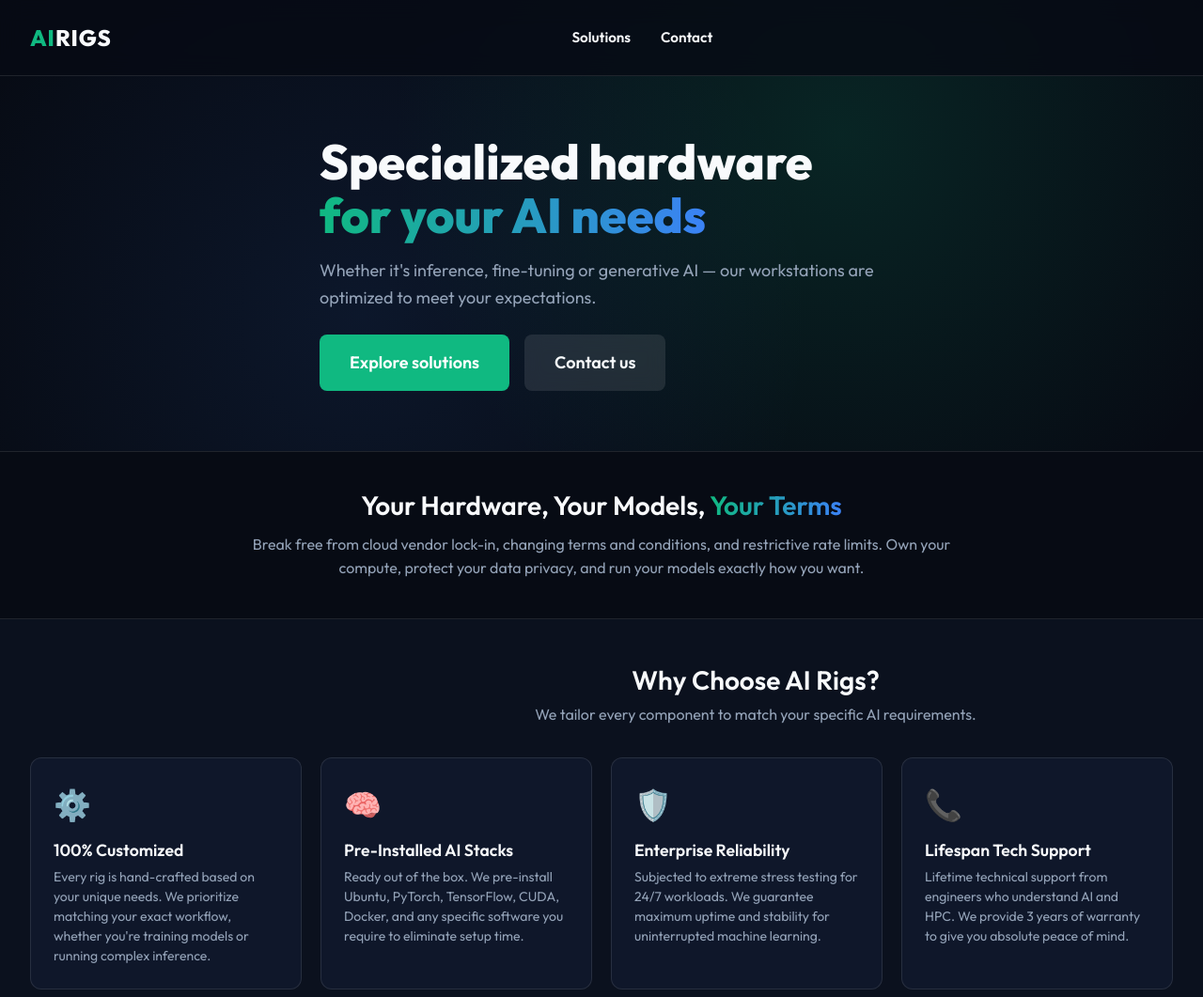
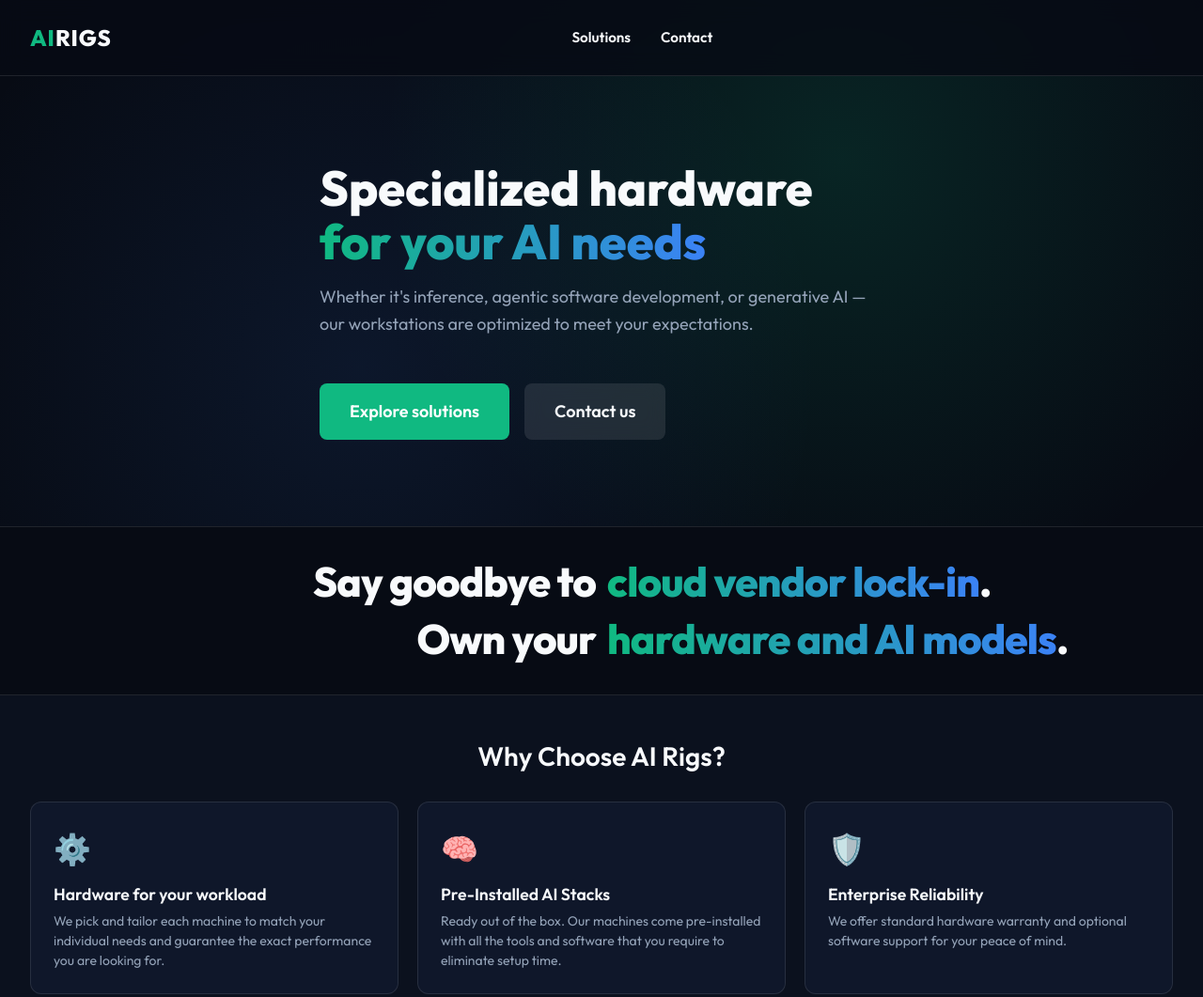
Before and after one commit to AI-Rigs/ai-rigs-website, a website built with Vite: page index.html in a window 1280 px wide. Shown: the top 1061 px of the page at 94% size. Built offline with nearby package versions, Linux system fonts and the light colour scheme.

Commit message:
refactor: implement animated banner, update product catalog layout, and refine site-wide messaging

```diff
--- a/index.html
+++ b/index.html
@@ -45,7 +45,7 @@
     <div class="container hero-content">
       <h1 class="hero-title">Specialized hardware<br><span class="highlight">for your AI needs</span></h1>
       <p class="hero-subtitle">
-        Whether it's inference, fine-tuning or generative AI — our workstations are optimized to
+        Whether it's inference, agentic software development, or generative AI — our workstations are optimized to
         meet your expectations.
       </p>
       <div class="hero-cta">
@@ -58,11 +58,16 @@
   <!-- Cloud Vs Local Banner -->
   <section class="banner-section">
     <div class="container text-center">
-      <h2>Your Hardware, Your Models, <span class="highlight">Your Terms</span></h2>
-      <p class="banner-text">
-        Break free from cloud vendor lock-in, changing terms and conditions, and restrictive rate limits. Own your
-        compute, protect your data privacy, and run your models exactly how you want.
-      </p>
+      <div class="banner-content-animated">
+        <h2 class="banner-sentence">
+          <span class="prefix">Say goodbye to</span>
+          <span class="dynamic-wrap"><span id="banner-x" class="dynamic-word"></span>.</span>
+        </h2>
+        <h2 class="banner-sentence">
+          <span class="prefix">Own your</span>
+          <span class="dynamic-wrap"><span id="banner-y" class="dynamic-word"></span>.</span>
+        </h2>
+      </div>
     </div>
   </section>
 
@@ -71,32 +76,26 @@
     <div class="container">
       <div class="section-heading text-center">
         <h2>Why Choose AI Rigs?</h2>
-        <p>We tailor every component to match your specific AI requirements.</p>
       </div>
       <div class="features-grid">
         <div class="feature-card">
           <div class="feature-icon">⚙️</div>
-          <h3>100% Customized</h3>
-          <p>Every rig is hand-crafted based on your unique needs. We prioritize matching your exact workflow, whether
-            you're training models or running complex inference.</p>
+          <h3>Hardware for your workload</h3>
+          <p>We pick and tailor each machine to match your individual needs and guarantee the exact performance you
+            are looking for.
+          </p>
         </div>
         <div class="feature-card">
           <div class="feature-icon">🧠</div>
           <h3>Pre-Installed AI Stacks</h3>
-          <p>Ready out of the box. We pre-install Ubuntu, PyTorch, TensorFlow, CUDA, Docker, and any specific software
-            you require to eliminate setup time.</p>
+          <p>Ready out of the box. Our machines come pre-installed with all the tools and software that you require to
+            eliminate setup time.
+          </p>
         </div>
         <div class="feature-card">
           <div class="feature-icon">🛡️</div>
           <h3>Enterprise Reliability</h3>
-          <p>Subjected to extreme stress testing for 24/7 workloads. We guarantee maximum uptime and stability for
-            uninterrupted machine learning.</p>
-        </div>
-        <div class="feature-card">
-          <div class="feature-icon">📞</div>
-          <h3>Lifespan Tech Support</h3>
-          <p>Lifetime technical support from engineers who understand AI and HPC. We provide 3 years of warranty to give
-            you absolute peace of mind.</p>
+          <p>We offer standard hardware warranty and optional software support for your peace of mind.</p>
         </div>
       </div>
     </div>
@@ -107,7 +106,7 @@
     <div class="container footer-grid">
       <div class="footer-brand">
         <a href="#" class="logo"><span>AI</span>RIGS</a>
-        <p>Precision-engineered AI workstations for the world's most demanding workloads.</p>
+        <p>Tailored AI workstations for small and medium businesses.</p>
       </div>
       <div class="footer-links">
         <h4>Products</h4>
--- a/main.js
+++ b/main.js
@@ -258,4 +258,97 @@ document.addEventListener('DOMContentLoaded', () => {
     // Initial sort
     applyFiltersAndSort();
   }
+
+  // --- Banner Word Animation ---
+  const bannerX = document.getElementById('banner-x');
+  const bannerY = document.getElementById('banner-y');
+
+  if (bannerX && bannerY) {
+    const xValues = [
+      "cloud vendor lock-in",
+      "changing terms and conditions",
+      "shrinking rate limits"
+    ];
+    const yValues = [
+      "hardware and AI models",
+      "intellectual property",
+      "financial certainty",
+      "digital privacy"
+    ];
+
+    let xIndex = 0;
+    let yIndex = 0;
+
+    // Set initial values instantly
+    bannerX.textContent = xValues[xIndex];
+    bannerY.textContent = yValues[yIndex];
+
+    function nextX() {
+      bannerX.classList.add('switching');
+      setTimeout(() => {
+        xIndex = (xIndex + 1) % xValues.length;
+        bannerX.textContent = xValues[xIndex];
+        bannerX.classList.remove('switching');
+      }, 400);
+    }
+
+    function nextY() {
+      bannerY.classList.add('switching');
+      setTimeout(() => {
+        yIndex = (yIndex + 1) % yValues.length;
+        bannerY.textContent = yValues[yIndex];
+        bannerY.classList.remove('switching');
+      }, 400);
+    }
+
+    function getRandomInt(min, max) {
+      return Math.floor(Math.random() * (max - min + 1)) + min;
+    }
+
+    let lastTransitionTime = 0;
+    const minGap = 2500;
+
+    function nextXWithCoordination() {
+      const now = Date.now();
+      if (now - lastTransitionTime < minGap) {
+        // If too close, wait a bit and try again
+        setTimeout(nextXWithCoordination, 1000);
+        return;
+      }
+      nextX();
+      lastTransitionTime = Date.now();
+    }
+
+    function nextYWithCoordination() {
+      const now = Date.now();
+      if (now - lastTransitionTime < minGap) {
+        // If too close, wait a bit and try again
+        setTimeout(nextYWithCoordination, 1000);
+        return;
+      }
+      nextY();
+      lastTransitionTime = Date.now();
+    }
+
+    function scheduleX() {
+      const delay = getRandomInt(7000, 8000);
+      setTimeout(() => {
+        nextXWithCoordination();
+        scheduleX();
+      }, delay);
+    }
+
+    function scheduleY() {
+      const delay = getRandomInt(7000, 9500);
+      setTimeout(() => {
+        nextYWithCoordination();
+        scheduleY();
+      }, delay);
+    }
+
+    // Start the randomized cycles
+    scheduleX();
+    // Offset Y's first run slightly to ensure they don't start together
+    setTimeout(scheduleY, 2000);
+  }
 });
--- a/style.css
+++ b/style.css
@@ -75,8 +75,6 @@ h4 {
 
 .btn-primary:hover {
   background: var(--accent-primary-hover);
-  transform: translateY(-2px);
-  box-shadow: 0 4px 12px rgba(16, 185, 129, 0.3);
 }
 
 .btn-secondary {
@@ -87,7 +85,6 @@ h4 {
 
 .btn-secondary:hover {
   background: rgba(255, 255, 255, 0.15);
-  transform: translateY(-2px);
 }
 
 .btn-outline {
@@ -168,10 +165,14 @@ h4 {
   cursor: pointer;
 }
 
+.text-center {
+  text-align: center;
+}
+
 /* Hero Section */
 .hero {
   position: relative;
-  min-height: 60vh;
+  min-height: 70vh;
   display: flex;
   align-items: center;
   padding-top: 5rem;
@@ -215,28 +216,88 @@ h4 {
 }
 
 .hero-cta {
+  margin-top: 3rem;
   display: flex;
   gap: 1rem;
 }
 
 /* Banner Section */
 .banner-section {
-  padding: 2.5rem 0;
+  padding: 2rem 0;
   background: var(--bg-dark);
   border-top: 1px solid var(--border-color);
   border-bottom: 1px solid var(--border-color);
+  position: relative;
+  overflow: hidden;
 }
 
-.banner-section h2 {
-  font-size: 1.75rem;
-  margin-bottom: 0.75rem;
+.banner-content-animated {
+  display: flex;
+  flex-direction: column;
+  gap: 0.5rem;
+  align-items: center;
+  margin: 0 auto;
+  max-width: 1400px;
 }
 
-.banner-text {
-  font-size: 1rem;
-  color: var(--text-muted);
-  max-width: 800px;
-  margin: 0 auto;
+.banner-sentence {
+  display: grid;
+  grid-template-columns: 1fr 1fr;
+  /* Split the line at the center */
+  gap: 0.75rem;
+  align-items: baseline;
+  width: 100%;
+  font-size: 2.75rem;
+  font-weight: 800;
+  margin: 0;
+  color: var(--text-main);
+  letter-spacing: -0.02em;
+}
+
+.prefix {
+  text-align: right;
+  white-space: nowrap;
+}
+
+.dynamic-wrap {
+  text-align: left;
+  white-space: nowrap;
+}
+
+.dynamic-word {
+  display: inline-block;
+  color: var(--accent-primary);
+  background: linear-gradient(to right, #10B981, #3B82F6);
+  -webkit-background-clip: text;
+  background-clip: text;
+  color: transparent;
+  transition: opacity 0.4s cubic-bezier(0.4, 0, 0.2, 1), transform 0.4s cubic-bezier(0.4, 0, 0.2, 1), filter 0.4s ease;
+  font-weight: 800;
+  vertical-align: baseline;
+}
+
+.dynamic-word.switching {
+  opacity: 0;
+  transform: translateY(10px) scale(0.95);
+  filter: blur(8px);
+}
+
+@media (max-width: 768px) {
+  .banner-sentence {
+    font-size: 1.75rem;
+    grid-template-columns: 1fr;
+    text-align: center;
+    gap: 0.25rem;
+  }
+
+  .prefix,
+  .dynamic-wrap {
+    text-align: center;
+  }
+
+  .banner-content-animated {
+    max-width: 100%;
+  }
 }
 
 /* Features */
@@ -247,6 +308,9 @@ h4 {
 
 .section-heading {
   margin-bottom: 2rem;
+}
+
+.catalog-section-heading {
   margin-left: calc(280px + 3rem);
 }
 
@@ -271,13 +335,6 @@ h4 {
   padding: 1.5rem;
   border-radius: 0.75rem;
   border: 1px solid var(--border-color);
-  transition: var(--transition);
-}
-
-.feature-card:hover {
-  transform: translateY(-5px);
-  border-color: rgba(16, 185, 129, 0.3);
-  box-shadow: 0 10px 30px rgba(0, 0, 0, 0.5);
 }
 
 .feature-icon {
@@ -303,8 +360,8 @@ h4 {
 
 .products-grid {
   display: grid;
-  grid-template-columns: repeat(auto-fit, minmax(480px, 1fr));
-  gap: 3rem;
+  grid-template-columns: repeat(3, 1fr);
+  gap: 2rem;
 }
 
 .product-card {
@@ -322,7 +379,8 @@ h4 {
   display: flex;
   align-items: center;
   justify-content: center;
-  border-radius: 0.95rem 0.95rem 0 0; /* Slightly smaller to account for card border */
+  border-radius: 0.95rem 0.95rem 0 0;
+  /* Slightly smaller to account for card border */
   overflow: hidden;
 }
 
@@ -344,21 +402,25 @@ h4 {
 }
 
 .product-content {
-  padding: 2.5rem;
+  padding: 2rem;
   display: flex;
   flex-direction: column;
   flex: 1;
-  min-height: 450px;
+  min-height: 400px;
 }
 
 .product-content h3 {
   font-size: 1.5rem;
   margin-bottom: 1rem;
+  min-height: 3.5rem;
+  /* Consistency for multi-line titles */
 }
 
 .product-content p {
   color: var(--text-muted);
   margin-bottom: 1.5rem;
+  min-height: 4.5rem;
+  /* Consistency for multi-line descriptions */
 }
 
 .product-specs {
@@ -382,7 +444,10 @@ h4 {
 }
 
 .product-specs li strong {
-  margin-right: 0.3em;
+  display: inline-block;
+  flex: 0 0 160px;
+  /* Fixed width for labels to align values */
+  margin-right: 0.5rem;
 }
 
 /* Lead Section */
@@ -793,7 +858,8 @@ h4 {
   right: auto;
   transform: translateX(-50%);
   width: 280px;
-  white-space: normal; /* Allow text inside tooltip to wrap */
+  white-space: normal;
+  /* Allow text inside tooltip to wrap */
 }
 
 .spec-tooltip .tooltip-content::after {
```
Also changed, not shown: solutions.html (+2 -8 lines).
